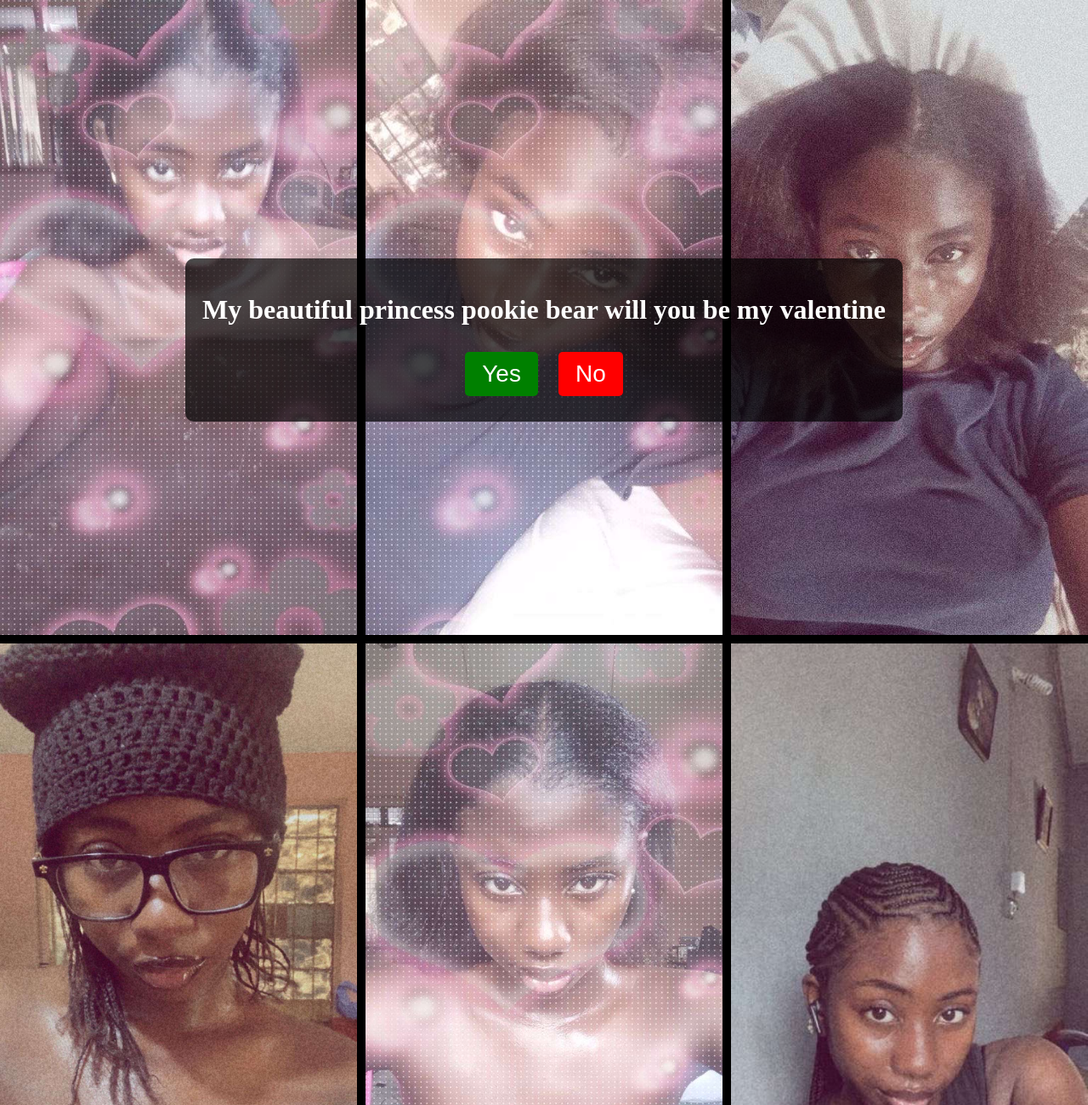
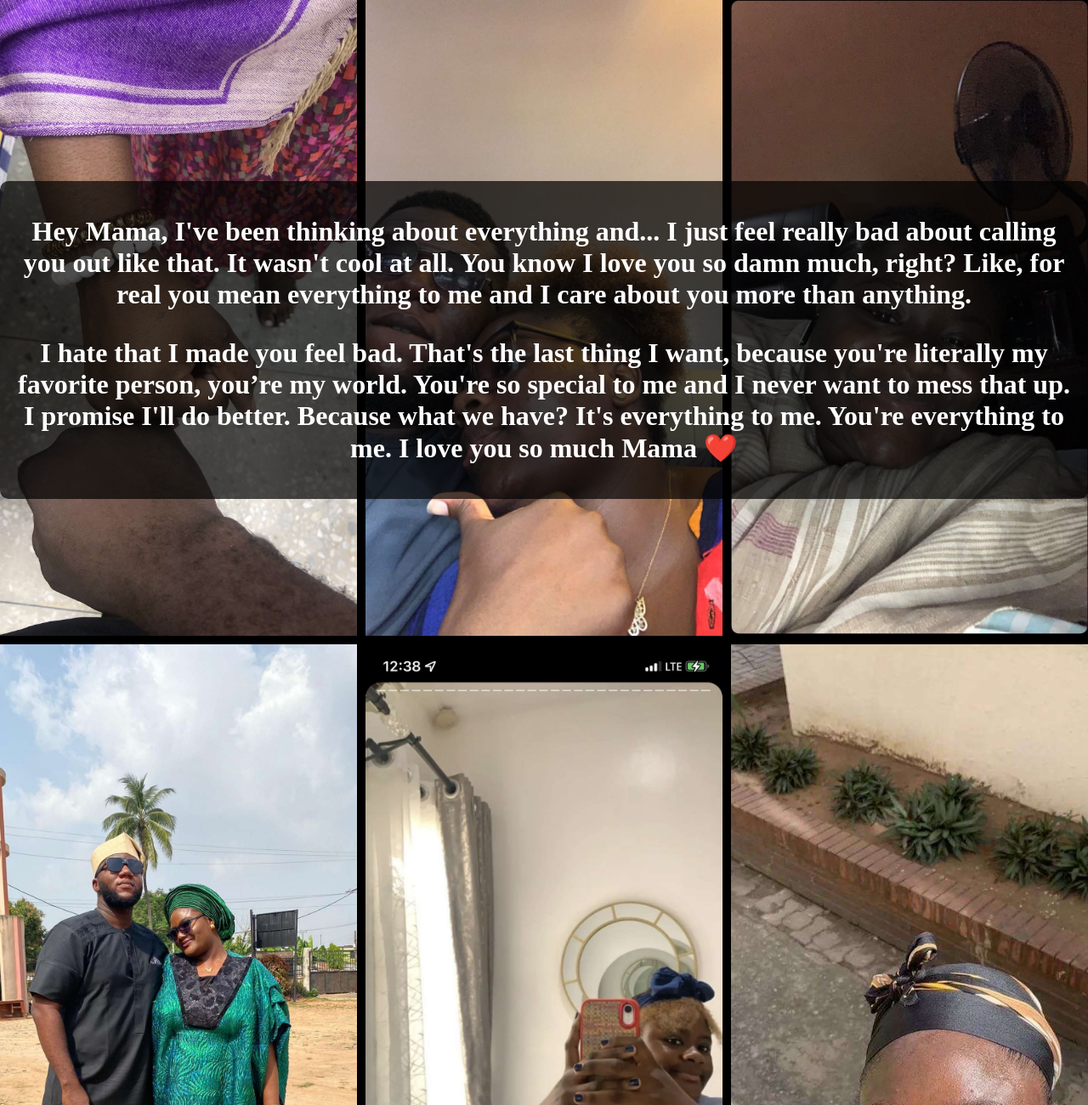
Before and after one commit to Roronoahagoromo/notsuspiciousatall, a plain HTML site: page index.html in a window 1280 px wide. Shown: the top 1300 px of the page at 85% size. Drawn offline with Linux system fonts and the light colour scheme.

Commit message:
Add files via upload

```diff
--- a/index.html
+++ b/index.html
@@ -62,32 +62,28 @@
 <body>
 
     <div class="grid">
-        <img src="File 4.JPG">
-        <img src="File 5.JPG">
-        <img src="File 6.JPG">
-        <img src="File 7.JPG">
-        <img src="File 8.JPG">
-        <img src="File 9.JPG">
+        <img src="kiks1.JPG">
+        <img src="kiks2.JPG">
+        <img src="kiks3.JPG">
+        <img src="kiks4.JPG">
+        <img src="kiks5.JPG">
+        <img src="kiks6.JPG">
     </div>
 
     <div class="container">
-        <h1>My beautiful princess pookie bear will you be my valentine </h1>
-        <button class="yes" onclick="goToYes()">Yes</button>
-        <button class="no" onclick="growYes()">No</button>
+        <h1>
+            Hey Mama,
+
+            I've been thinking about everything and... I just feel really bad about calling you out like that. It wasn't cool at all. You know I love you so damn much, right? Like, for real you mean everything to me and I care about you more than anything.
+            <p></p>
+            I hate that I made you feel bad. That's the last thing I want, because you're literally my favorite person, you’re my world. You're so special to me and I never want to mess that up.
+
+            I promise I'll do better. Because what we have? It's everything to me. You're everything to me.
+
+            I love you so much Mama ❤️
+
+        </h1>
     </div>
-
-    <script>
-        let yesButton = document.querySelector('.yes');
-
-        function growYes() {
-            let currentSize = parseFloat(window.getComputedStyle(yesButton).fontSize);
-            yesButton.style.fontSize = (currentSize + 5) + "px";
-        }
-
-        function goToYes() {
-            window.location.href = "yes.html";
-        }
-    </script>
 
 </body>
 </html>
```
Also changed, not shown: kiks1.JPG (added), kiks2.JPG (added), kiks3.JPG (added), kiks4.JPG (added), kiks5.JPG (added), kiks6.JPG (added).
